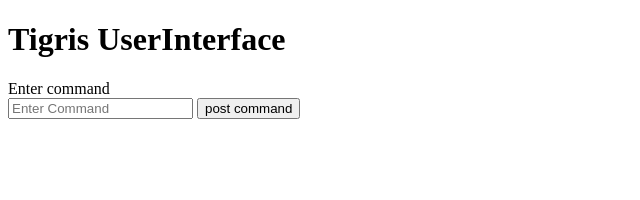
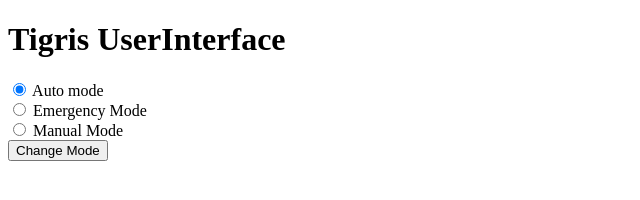
Before and after one commit to RamprasadhNatarajan/Tigris-UX, a website: page userInterface.html in a window 1280 px wide. Shown: the whole page, without its empty margins (0-640 px from the left). Drawn offline with Linux system fonts and the light colour scheme.

Commit message:
changed two ports into a single port and added a radiobutton list in ui

```diff
--- a/userInterface.html
+++ b/userInterface.html
@@ -8,9 +8,10 @@
     <body>
         <h1>Tigris UserInterface</h1>
         <form method="post" action="/changeInput">
-            <label>Enter command</label><br>
-            <input type="text" name="command" placeholder="Enter Command" required>
-            <input type="submit" value="post command">
+            <input type="radio" name="Mode" value=10 checked> Auto mode<br>
+			<input type="radio" name="Mode" value=20> Emergency Mode<br>
+			<input type="radio" name="Mode" value=90> Manual Mode  <br>
+            <input type="submit" value="Change Mode">
         </form>
     </body>
 </html>
```
Also changed, not shown: index.js (+6 -14 lines).
